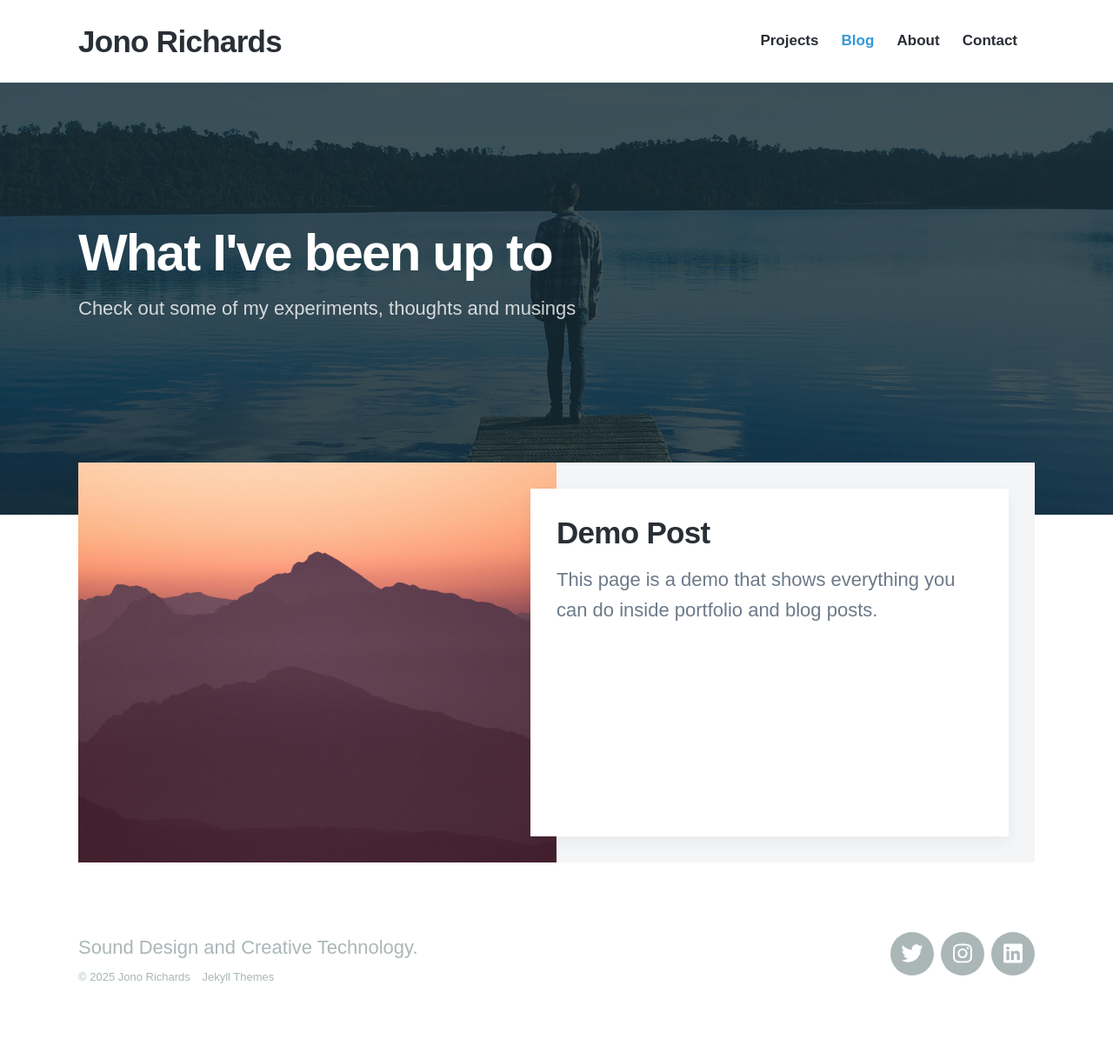
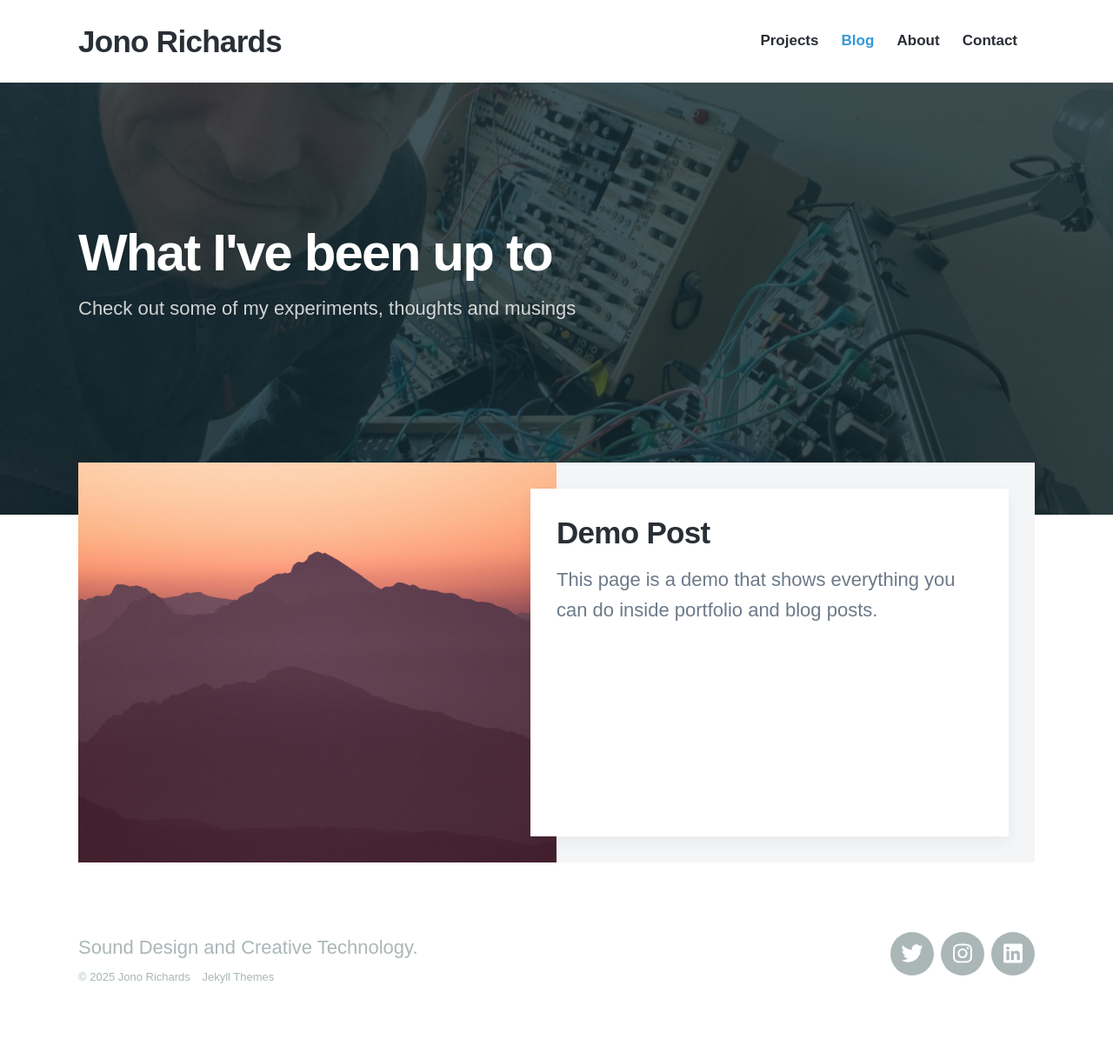
Before and after one commit to jonorichards/jonorichards.github.io, a Jekyll site: the page built from blog/index.html, in a window 1280 px wide. Shown: the whole page at 87% size. Built offline with Jekyll 4.4.1, drawn with Linux system fonts in a browser that asks for light colours; nearby versions of some CDN libraries; some web fonts are replaced; the list of posts is cut into pages by our own code.

Commit message:
Update index.html

```diff
--- a/blog/index.html
+++ b/blog/index.html
@@ -2,7 +2,7 @@
 layout: default
 title: Blog
 description: Personal includes a simple blog with pagination.
-featured_image: /images/demo/blog.jpg
+featured_image: /images/jono/me_modular.jpg
 ---
 
 <section class="hero hero--single">
```
